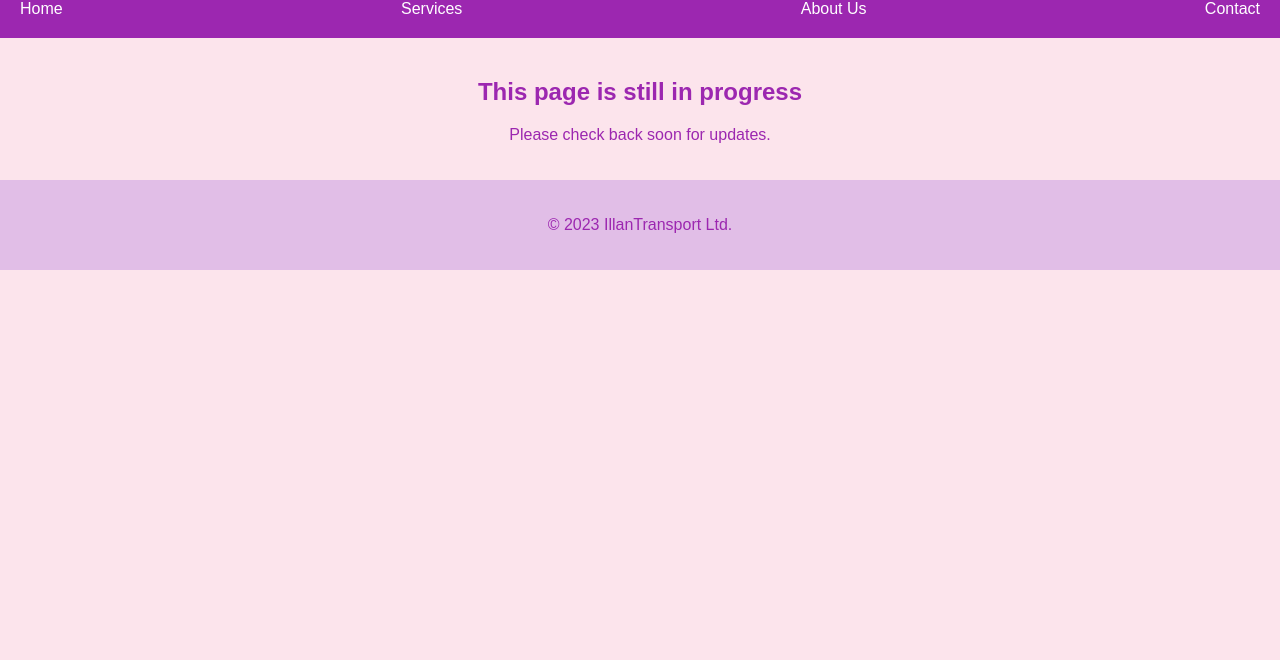
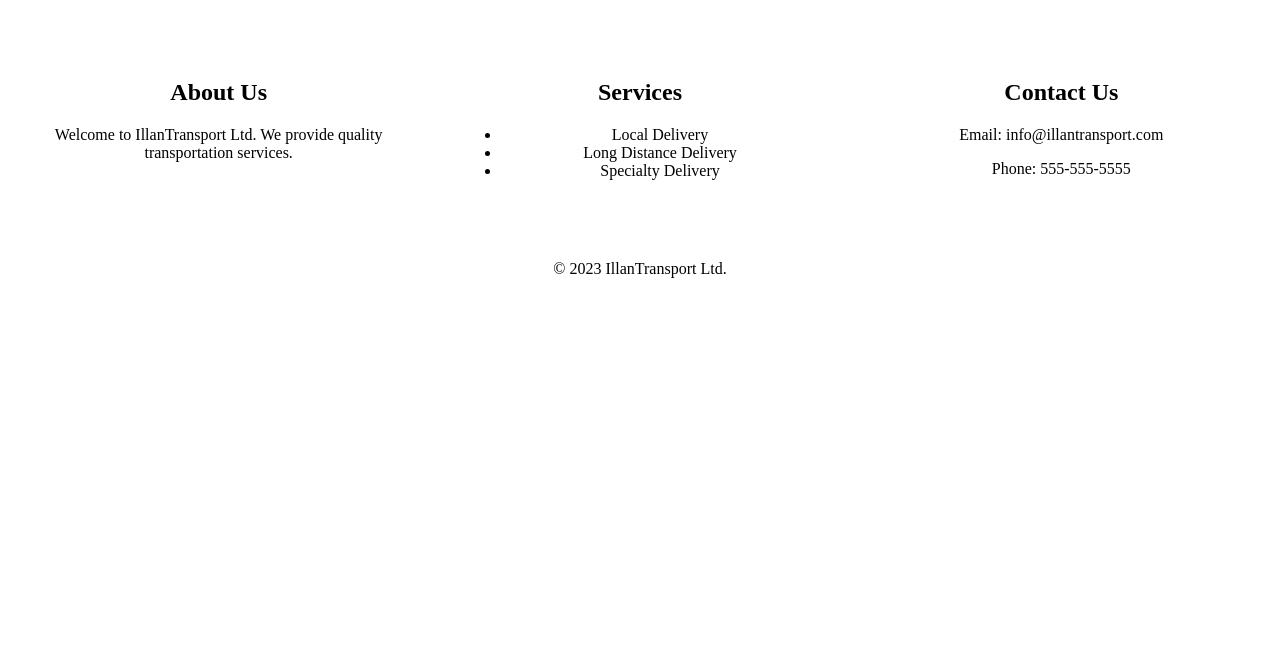
Before and after one commit to ivakalol/Illan-Transport-Still-In-Progress, a plain HTML site: page index.html in a window 1280 px wide. Shown: the part 140-800 px from the top of the page. Drawn offline with Linux system fonts and the light colour scheme.

Commit message:
not done

```diff
--- a/css/css.css
+++ b/css/css.css
@@ -1,43 +1,45 @@
+<style>
   body {
+    background-color: pink;
+    color: white;
     font-family: Arial, sans-serif;
-	margin: 0;
-	padding: 0;
-	background-color: #fce4ec;
   }
 
   header {
-	background-color: #e1bee7;
-	padding: 20px;
     text-align: center;
+    padding: 1em;
   }
 
   nav {
-	background-color: #9c27b0;
-	padding: 20px;
+    display: flex;
+    justify-content: center;
+    margin: 1em 0;
   }
 
   nav ul {
     list-style: none;
-	margin: 0;
-	padding: 0;
     display: flex;
-	justify-content: space-between;
   }
 
   nav a {
     color: white;
+    padding: 1em;
     text-decoration: none;
   }
 
   main {
-	padding: 20px;
+    display: flex;
+    justify-content: center;
+  }
+
+  section {
+    padding: 2em;
+    width: 50%;
     text-align: center;
-	color: #9c27b0;
   }
 
   footer {
-	background-color: #e1bee7;
-	padding: 20px;
     text-align: center;
-	color: #9c27b0;
+    padding: 1em;
   }
+</style>
--- a/index.html
+++ b/index.html
@@ -1,26 +1,44 @@
 <!DOCTYPE html>
 <html>
   <head>
+    <link rel="stylesheet" type="text/css" href="css/css.css">
     <title>IllanTransport Ltd.</title>
-  <link rel="stylesheet" type="text/css" href="css/css.css">
+    <style>
+      /* body {
+        background-color: pink;
+        color: white;
+        font-family: Arial, sans-serif;
+      } */
+    </style>
   </head>
   <body>
     <header>
       <h1>IllanTransport Ltd.</h1>
+      <h2>This site is still in progress.</h2>
     </header>
 
-  <nav>
-    <ul>
-      <li><a href="#">Home</a></li>
-      <li><a href="#">Services</a></li>
-      <li><a href="#">About Us</a></li>
-      <li><a href="#">Contact</a></li>
-    </ul>
-  </nav>
+
 
     <main>
-    <h2>This page is still in progress</h2>
-    <p>Please check back soon for updates.</p>
+      <section id="about">
+        <h2>About Us</h2>
+        <p>Welcome to IllanTransport Ltd. We provide quality transportation services.</p>
+      </section>
+
+      <section id="services">
+        <h2>Services</h2>
+        <ul>
+          <li>Local Delivery</li>
+          <li>Long Distance Delivery</li>
+          <li>Specialty Delivery</li>
+        </ul>
+      </section>
+
+      <section id="contact">
+        <h2>Contact Us</h2>
+        <p>Email: info@illantransport.com</p>
+        <p>Phone: 555-555-5555</p>
+      </section>
     </main>
 
     <footer>
```
Lines whose indentation alone changed are shown as unchanged.
